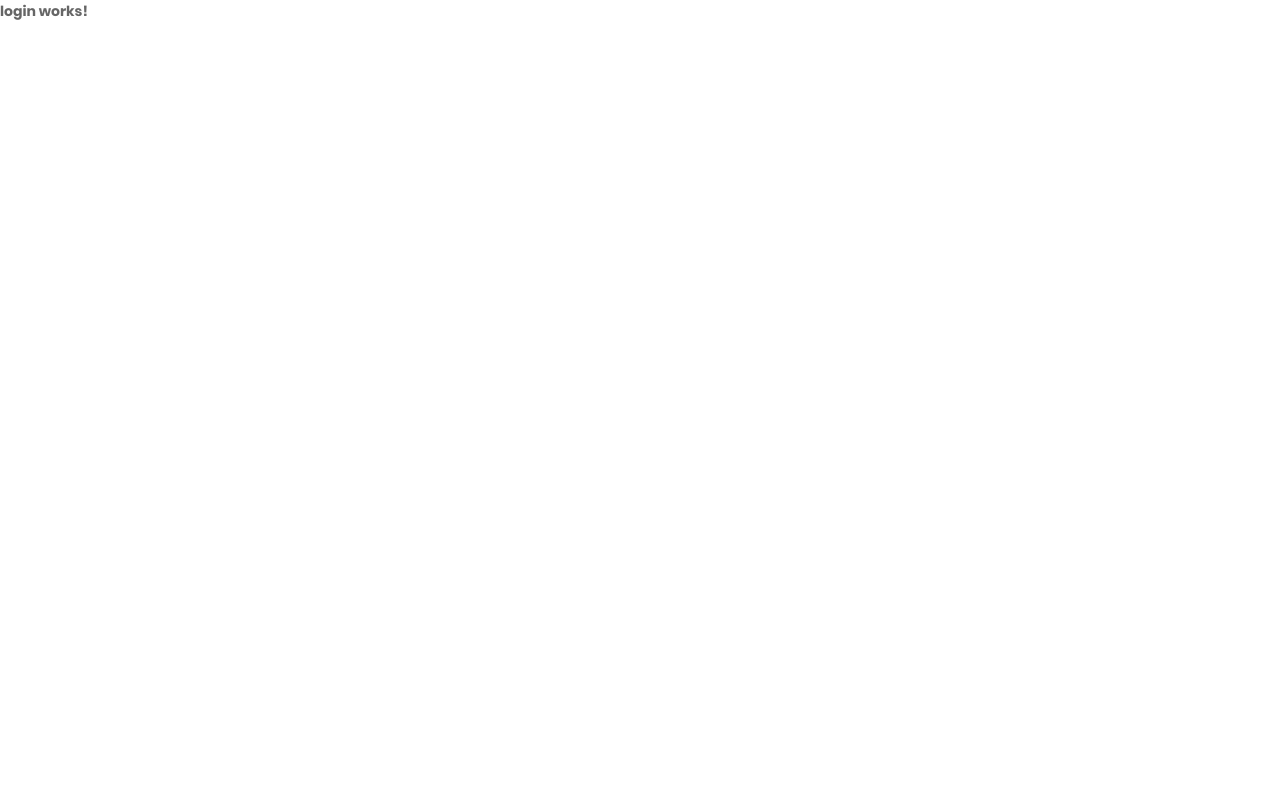
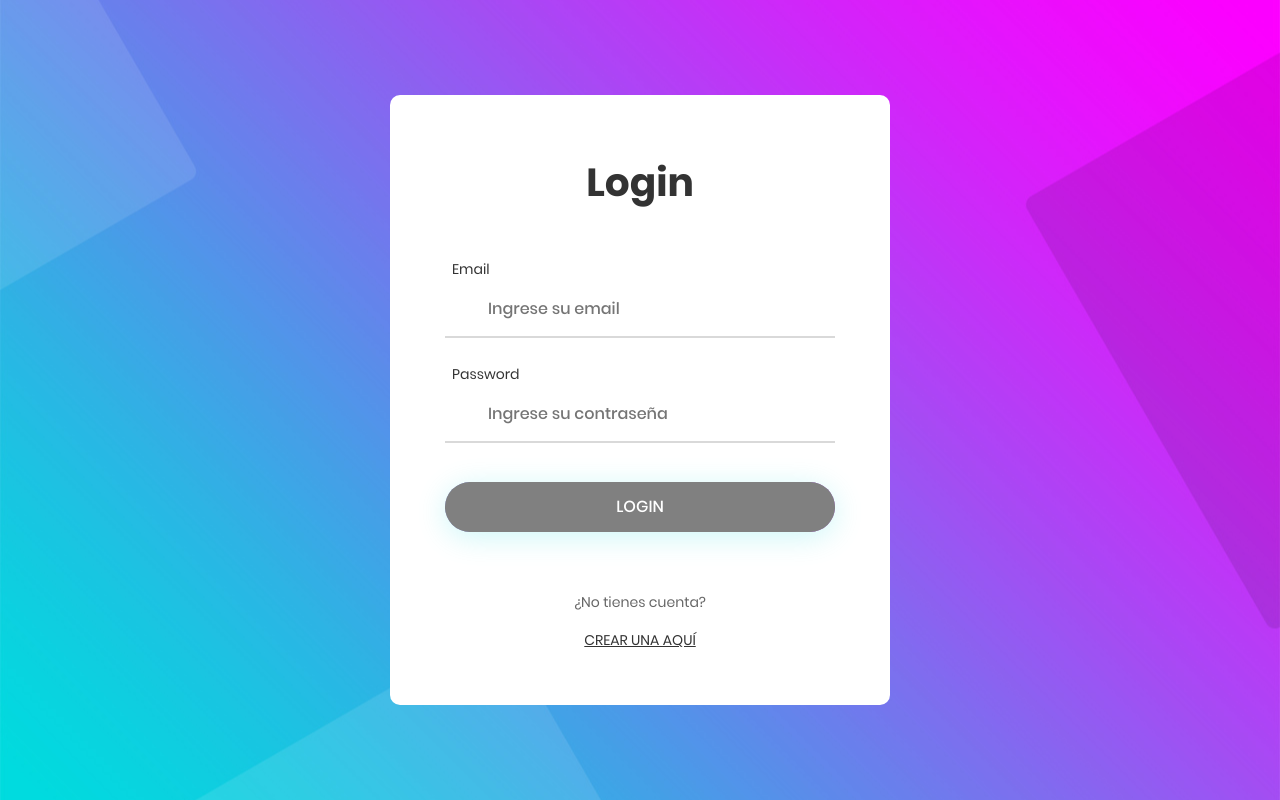
Before and after one commit to alexglzrys/angular-auth-mean, an Angular app: page /auth/login in a window 1280 px wide. Built offline with nearby package versions, Linux system fonts and the light colour scheme.

Commit message:
diseño páginas Registro y Login

```diff
--- a/src/app/auth/auth.module.ts
+++ b/src/app/auth/auth.module.ts
@@ -5,6 +5,7 @@
 import { LoginComponent } from './pages/login/login.component';
 import { RegisterComponent } from './pages/register/register.component';
 import { LayoutComponent } from './pages/layout/layout.component';
+import { ReactiveFormsModule } from '@angular/forms';
 
 
 @NgModule({
@@ -15,7 +16,8 @@
   ],
   imports: [
     CommonModule,
-    AuthRoutingModule
+    AuthRoutingModule,
+    ReactiveFormsModule,  // Soporte para formularios reactivos
   ]
 })
 export class AuthModule { }
--- a/src/app/auth/pages/layout/layout.component.html
+++ b/src/app/auth/pages/layout/layout.component.html
@@ -1 +1,9 @@
-<router-outlet></router-outlet>
+
+<div class="limiter">
+  <div class="container-login100" style="background-image: url('../../../../assets/images/bg-01.jpg');">
+      <div class="wrap-login100 p-l-55 p-r-55 p-t-65 p-b-54">
+        <!-- Visor de contenido de componentes de página -->
+        <router-outlet></router-outlet>
+      </div>
+  </div>
+</div>
--- a/src/app/auth/pages/login/login.component.html
+++ b/src/app/auth/pages/login/login.component.html
@@ -1 +1,47 @@
-<p>login works!</p>
+<!-- Conectar formualario reactivo:
+Este tipo de formularios no son compatibles con el atributo name de HTML, para asociar sus campos se usa la directiva formControlName -->
+<form [formGroup]="miFormulario" (ngSubmit)="login()" class="login100-form" autocomplete="off">
+
+  <span class="login100-form-title p-b-49">
+      Login
+  </span>
+
+  <div class="wrap-input100 m-b-23">
+      <span class="label-input100">Email</span>
+      <input class="input100"
+             type="email"
+             formControlName="email"
+             placeholder="Ingrese su email">
+      <span class="focus-input100"></span>
+  </div>
+
+  <div class="wrap-input100">
+      <span class="label-input100">Password</span>
+      <input class="input100"
+             type="password"
+             formControlName="password"
+             placeholder="Ingrese su contraseña">
+      <span class="focus-input100"></span>
+  </div>
+
+  <div class="text-right p-t-8 p-b-31"></div>
+
+  <div class="container-login100-form-btn">
+      <div class="wrap-login100-form-btn">
+          <div class="login100-form-bgbtn"></div>
+          <button type="submit" class="login100-form-btn" [disabled]="miFormulario.invalid">
+              Login
+          </button>
+      </div>
+  </div>
+
+  <div class="flex-col-c p-t-60">
+      <span class="txt1 p-b-17">
+          ¿No tienes cuenta?
+      </span>
+
+      <a [routerLink]="['/auth/register']" class="txt2">
+          Crear una aquí
+      </a>
+  </div>
+</form>
--- a/src/app/auth/pages/login/login.component.ts
+++ b/src/app/auth/pages/login/login.component.ts
@@ -1,4 +1,5 @@
 import { Component, OnInit } from '@angular/core';
+import { FormBuilder, FormGroup, Validators } from '@angular/forms';
 
 @Component({
   selector: 'app-login',
@@ -8,9 +9,21 @@
 })
 export class LoginComponent implements OnInit {
 
-  constructor() { }
+  // Incializar y configurar formulario reactivo
+  miFormulario: FormGroup = this.fb.group({
+    email: ['', [Validators.required, Validators.email]],
+    password: ['', [Validators.required, Validators.minLength(6)]]
+  });
+
+   // inyectar servicio de construcción de formularios reactivos
+  constructor(private fb: FormBuilder) { }
 
   ngOnInit(): void {
   }
 
+  login() {
+    console.log(this.miFormulario.valid);
+    console.log(this.miFormulario.value);
+  }
+
 }
--- a/src/app/auth/pages/register/register.component.html
+++ b/src/app/auth/pages/register/register.component.html
@@ -1 +1,55 @@
-<p>register works!</p>
+<!-- Conectar formulario reactivo -->
+<form [formGroup]="miFormulario" (ngSubmit)="register()" class="login100-form" autocomplete="off">
+
+  <span class="login100-form-title p-b-49">
+      Nuevo usuario
+  </span>
+
+  <div class="wrap-input100 m-b-23">
+      <span class="label-input100">Nombre</span>
+      <input class="input100"
+             type="text"
+             formControlName="name"
+             placeholder="Ingrese su nombre">
+      <span class="focus-input100"></span>
+  </div>
+
+  <div class="wrap-input100 m-b-23">
+    <span class="label-input100">Email</span>
+    <input class="input100"
+           type="email"
+           formControlName="email"
+           placeholder="Ingrese su email">
+    <span class="focus-input100"></span>
+</div>
+
+  <div class="wrap-input100">
+      <span class="label-input100">Password</span>
+      <input class="input100"
+             type="password"
+             formControlName="password"
+             placeholder="Ingrese su contraseña">
+      <span class="focus-input100"></span>
+  </div>
+
+  <div class="text-right p-t-8 p-b-31"></div>
+
+  <div class="container-login100-form-btn">
+      <div class="wrap-login100-form-btn">
+          <div class="login100-form-bgbtn"></div>
+          <button class="login100-form-btn" type="submit" [disabled]="miFormulario.invalid">
+              Registrar
+          </button>
+      </div>
+  </div>
+
+  <div class="flex-col-c p-t-60">
+      <span class="txt1 p-b-17">
+          ¿Ya tienes cuenta?
+      </span>
+
+      <a [routerLink]="['/auth/login']" class="txt2">
+          Ingresa aquí
+      </a>
+  </div>
+</form>
--- a/src/app/auth/pages/register/register.component.ts
+++ b/src/app/auth/pages/register/register.component.ts
@@ -1,4 +1,5 @@
 import { Component, OnInit } from '@angular/core';
+import { FormBuilder, FormGroup, Validators } from '@angular/forms';
 
 @Component({
   selector: 'app-register',
@@ -8,9 +9,22 @@
 })
 export class RegisterComponent implements OnInit {
 
-  constructor() { }
+  // Inicializar y configurar formulario reactivo
+  miFormulario: FormGroup = this.fb.group({
+    name: ['', [Validators.required, Validators.minLength(3)]],
+    email: ['', [Validators.required, Validators.email]],
+    password: ['', [Validators.required, Validators.minLength(6)]]
+  })
+
+  // inyectar servicio de construcción de formularios reactivos
+  constructor(private fb: FormBuilder) { }
 
   ngOnInit(): void {
   }
 
+  register() {
+    console.log(this.miFormulario.valid);
+    console.log(this.miFormulario.value);
+  }
+
 }
```
